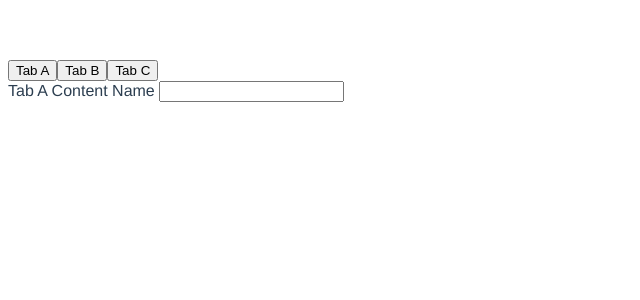
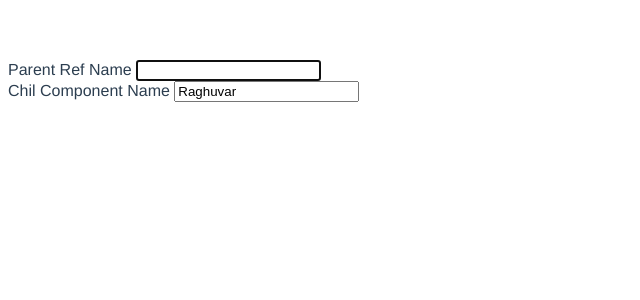
Before and after one commit to codewithraghuvar/vue3-tutorials, a Vue app: page / in a window 1280 px wide. Shown: the top 300 px of the page, without its empty margins (0-640 px from the left). Built offline with nearby package versions, Linux system fonts and the light colour scheme.

Commit message:
ref component

```diff
--- a/src/App.vue
+++ b/src/App.vue
@@ -1,7 +1,8 @@
 <template>
+
+  <parentRef/>
+  <!--
   <tabsComp/>
-
-  <!--
   <slotData/>
   <InputField v-model="name"/>
   <emitParentComponent/>
@@ -41,9 +42,10 @@ import componentFirst from './components/provide-inject/component-first.vue';
 import emitParentComponent from './components/emits/emit-parent-component.vue';
 import InputField from './components/custom-model/InputField.vue';
 import slotData from './components/slots/slot-component.vue';
+import tabsComp from './components/dynamic-component/tabs-comp.vue';
 */
+import parentRef from './components/refs/parent-ref.vue';
 
-import tabsComp from './components/dynamic-component/tabs-comp.vue';
 
 
 export default {
@@ -65,10 +67,10 @@ export default {
     componentFirst,
     emitParentComponent,
     InputField
-     slotData,
+    slotData,
+    tabsComp
     */
-
-    tabsComp
+    parentRef
   },
   data() {
     return {
--- /dev/null
+++ b/src/components/refs/child-ref.vue
@@ -0,0 +1,24 @@
+<template>
+    <div>
+     Chil Component
+     Name <input type="text" ref="nameRef" v-model="name"/>
+    </div>
+</template>
+<script>
+export default {
+    name: 'child-ref',
+    data() {
+        return {
+            name:''
+        }
+    },
+    methods:{
+        callFromParent(){
+            console.log('called from parent')
+            this.name = 'Raghuvar'
+        }
+    }
+}
+</script>
+<style>
+</style>
--- /dev/null
+++ b/src/components/refs/parent-ref.vue
@@ -0,0 +1,29 @@
+<template>
+    <div>
+     Parent Ref
+     Name <input type="text" v-model="name" ref="nameRef"/>
+     <childRef ref="childCompRef"/>
+    </div>
+</template>
+<script>
+import childRef from './child-ref.vue'
+export default {
+    name: 'parent-ref',
+    components:{
+        childRef
+    },
+    data() {
+        return {
+            name:''
+        }
+    },
+    mounted(){
+        this.$refs.nameRef.focus()
+
+        this.$refs.childCompRef.callFromParent()
+       console.log(this.$refs.childCompRef)
+    }
+}
+</script>
+<style>
+</style>
```
